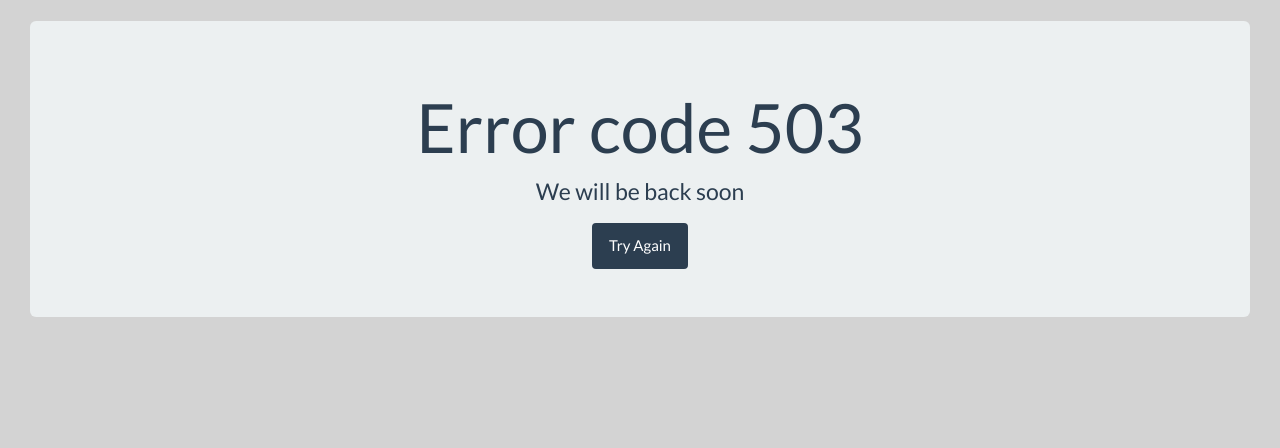
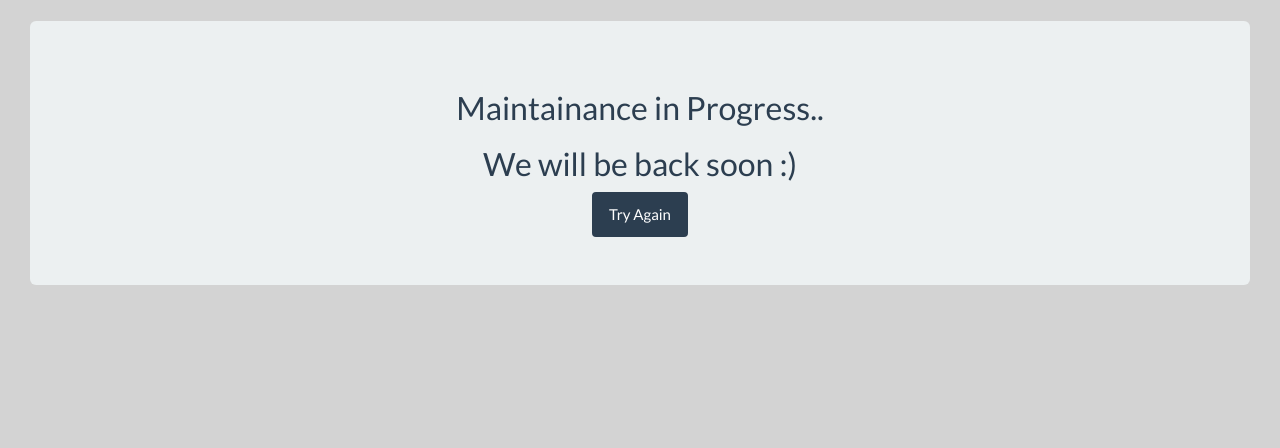
Before and after one commit to rohantarai/soacial, a Laravel app: template resources/views/errors/503.blade.php in a window 1280 px wide. Shown: the part 60-508 px from the top of the page. Run offline with Laravel 8, Linux system fonts and the light colour scheme; the template is opened without the code that fills it, so the values that code supplies are empty; settings files or empty folders that the repository lacks are supplied; some libraries are stand-ins or nearby versions.

Commit message:
changed <h1> to <h2>

```diff
--- a/resources/views/errors/400.blade.php
+++ b/resources/views/errors/400.blade.php
@@ -4,7 +4,7 @@
     <div id="box" class="col-md-12">
         <div class="container-fluid">
             <div class="jumbotron text-center">
-                <h1>Error code 400</h1>
+                <h2>Error code 400</h2>
                 <p>Bad Request</p>
                 <a class="btn btn-primary" href="{{ url('/') }}">Try Again</a>
             </div>
--- a/resources/views/errors/404.blade.php
+++ b/resources/views/errors/404.blade.php
@@ -4,7 +4,7 @@
     <div id="box" class="col-md-12">
         <div class="container-fluid">
             <div class="jumbotron text-center">
-                <h1>Error code 404</h1>
+                <h2>Error code 404</h2>
                 <p>The Page you are looking for doesn't exist</p>
                 <a class="btn btn-primary" href="{{ url('/') }}">Go Back</a>
             </div>
--- a/resources/views/errors/429.blade.php
+++ b/resources/views/errors/429.blade.php
@@ -4,8 +4,8 @@
     <div id="box" class="col-md-12">
         <div class="container-fluid">
             <div class="jumbotron text-center">
-                <h1>Error code 429</h1>
-                <p>Too Many Requestsr</p>
+                <h2>Error code 429</h2>
+                <p>Too Many Requests</p>
                 <a class="btn btn-primary" href="{{ url('/') }}">Try Again</a>
             </div>
         </div>
--- a/resources/views/errors/500.blade.php
+++ b/resources/views/errors/500.blade.php
@@ -4,7 +4,7 @@
     <div id="box" class="col-md-12">
         <div class="container-fluid">
             <div class="jumbotron text-center">
-                <h1>Error code 500</h1>
+                <h2>Error code 500</h2>
                 <p>Internal Server Error</p>
                 <a class="btn btn-primary" href="{{ url('/') }}">Try Again</a>
             </div>
--- a/resources/views/errors/503.blade.php
+++ b/resources/views/errors/503.blade.php
@@ -4,8 +4,8 @@
     <div id="box" class="col-md-12">
         <div class="container-fluid">
             <div class="jumbotron text-center">
-                <h1>Error code 503</h1>
-                <p>We will be back soon</p>
+                <h2>Maintainance in Progress..</h2>
+                <h2>We will be back soon :)</h2>
                 <a class="btn btn-primary" href="{{ url('/') }}">Try Again</a>
             </div>
         </div>
--- a/resources/views/template/deactivate.blade.php
+++ b/resources/views/template/deactivate.blade.php
@@ -4,7 +4,7 @@
     <div class="col-md-12">
         <div class="container-fluid">
             <div class="jumbotron text-center">
-                <h1>Are you sure to <section>Deactivate</section> your account?</h1>
+                <h2>Are you sure to <section>Deactivate</section> your account?</h2>
                 <form action="{{ route('deactivateAccount',['regno' => Auth::user()->reg_no]) }}" method="post" id="deactivateAccount">
                     <input type="hidden" name="deactivate" value="{{ request()->input('deactivate') }}">
                     <button class="btn btn-danger" value="1">Yes</button>
```
